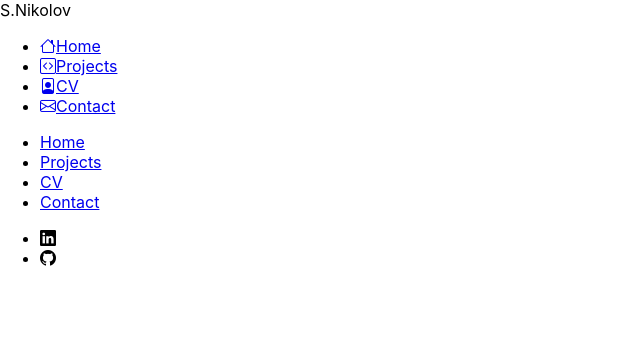
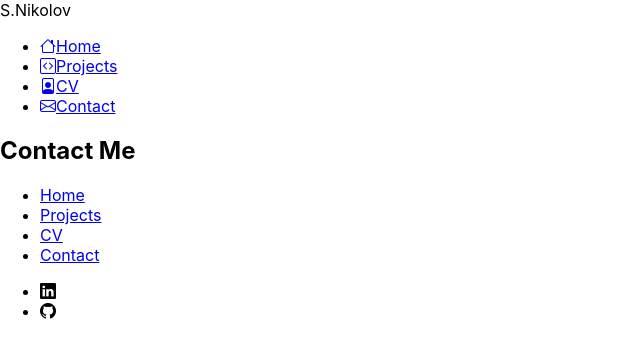
Before and after one commit to stanimir93/portfolio-old-draft, a React (Create React App) app: page /contact in a window 1280 px wide. Shown: the top 358 px of the page, without its empty margins (0-640 px from the left). Built offline with nearby package versions, Linux system fonts and the light colour scheme.

Commit message:
Adding Page Heading Component to each page

```diff
--- /dev/null
+++ b/src/components/PageHeading/PageHeading.js
@@ -0,0 +1,5 @@
+import './pageheading.css';
+
+export default function PageHeading(props) {
+    return <h2>{props.title}</h2>;
+}
--- a/src/components/pages/CV/CV.js
+++ b/src/components/pages/CV/CV.js
@@ -1,5 +1,10 @@
 import './cv.css';
+import PageHeading from '../../PageHeading/PageHeading';
 
 export default function CV() {
-    return <main></main>;
+    return (
+        <main>
+            <PageHeading title='My CV' />
+        </main>
+    );
 }
--- a/src/components/pages/Contact/Contact.js
+++ b/src/components/pages/Contact/Contact.js
@@ -1,5 +1,10 @@
 import './contact.css';
+import PageHeading from '../../PageHeading/PageHeading';
 
 export default function Contact() {
-    return <main></main>;
+    return (
+        <main>
+            <PageHeading title='Contact Me' />
+        </main>
+    );
 }
--- a/src/components/pages/Projects/Projects.js
+++ b/src/components/pages/Projects/Projects.js
@@ -1,5 +1,10 @@
 import './projects.css';
+import PageHeading from '../../PageHeading/PageHeading';
 
 export default function Projects() {
-    return <main></main>;
+    return (
+        <main>
+            <PageHeading title='My Projects' />
+        </main>
+    );
 }
```
Also changed, not shown: src/components/PageHeading/pageheading.css (added).
